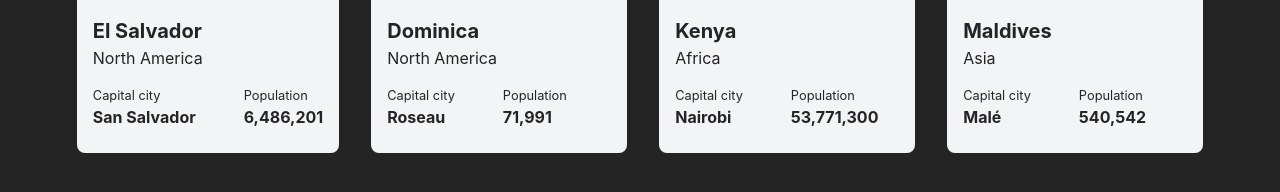
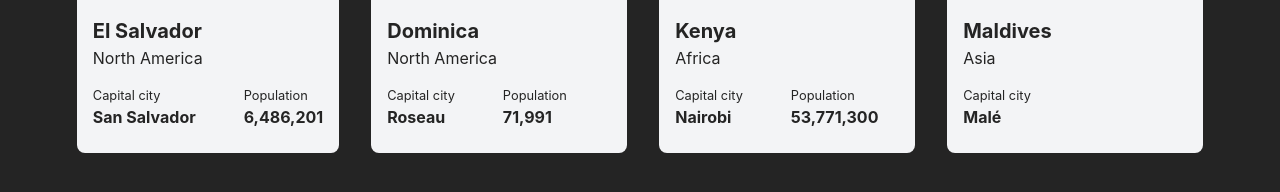
Before and after one commit to dominicva/intro-ts-react, a React (Vite) app: page / in a window 1280 px wide. Shown: the part 716-908 px from the top of the page. Built offline with nearby package versions, Linux system fonts and the light colour scheme.

Commit message:
refactor: make population prop optional

```diff
--- a/src/App.tsx
+++ b/src/App.tsx
@@ -4,7 +4,7 @@ import countries from './countries.json'
 type CountryProps = {
   name: string
   continents: string[]
-  population: number
+  population?: number
   capital: string
   landlocked: boolean
   flags: {
@@ -34,12 +34,14 @@ function CountryCard({
             <span className="country__label">Capital city</span>
             <span className="country__value">{capital}</span>
           </p>
-          <p className="country__info-container">
-            <span className="country__label">Population</span>
-            <span className="country__value">
-              {population.toLocaleString()}
-            </span>
-          </p>
+          {population ? (
+            <p className="country__info-container">
+              <span className="country__label">Population</span>
+              <span className="country__value">
+                {population?.toLocaleString()}
+              </span>
+            </p>
+          ) : null}
         </div>
       </div>
     </article>
--- a/src/countries.json
+++ b/src/countries.json
@@ -92,7 +92,6 @@
     "name": "Maldives",
     "capital": "Malé",
     "landlocked": false,
-    "population": 540542,
     "continents": ["Asia"]
   }
 ]
```
